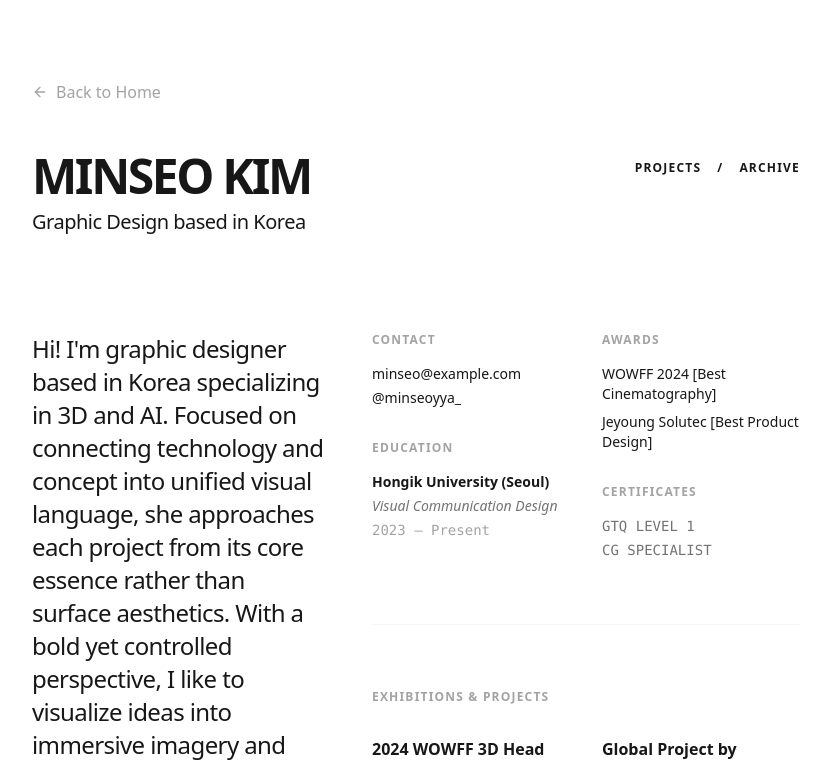
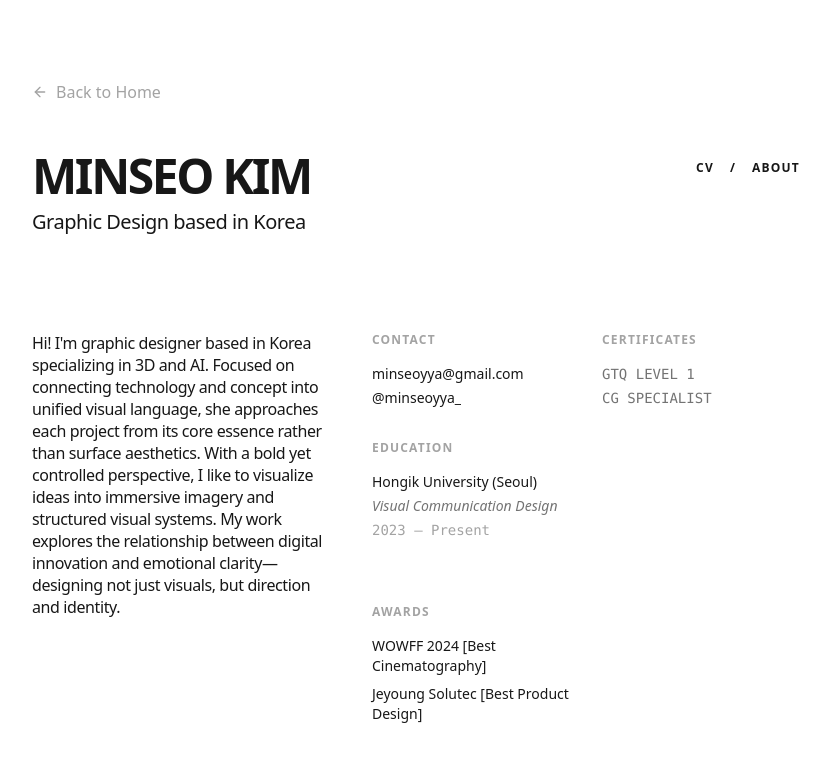
Before and after one commit to minseoyya/minseoyya_web1, a React (Vite) app: page /cv in a window 1280 px wide. Shown: the top 765 px of the page, without its empty margins (224-1054 px from the left). Built offline with nearby package versions, Linux system fonts and the light colour scheme.

Commit message:
Update CV.tsx

```diff
--- a/src/pages/CV.tsx
+++ b/src/pages/CV.tsx
@@ -19,9 +19,9 @@ export function CVPage() {
                             </Link>
                         </div>
                         <div className="flex gap-4 text-xs font-bold uppercase tracking-widest pt-2">
-                            <span>Projects</span>
+                            <span>CV</span>
                             <span>/</span>
-                            <span>Archive</span>
+                            <span>About</span>
                         </div>
                     </div>
                 </header>
@@ -30,7 +30,7 @@ export function CVPage() {
                     {/* Column 1: About Statement */}
                     <div className="md:col-span-5">
                         <div className="sticky top-32">
-                            <p className="text-xl md:text-2xl font-medium leading-relaxed md:leading-snug tracking-tight text-neutral-900">
+                            <p className="text-s md:text-medium font-medium leading-relaxed md:leading-snug tracking-tight text-neutral-900">
                                 Hi! I'm graphic designer based in Korea specializing in 3D and AI.
                                 Focused on connecting technology and concept into unified visual language,
                                 she approaches each project from its core essence rather than surface aesthetics.
@@ -49,14 +49,14 @@ export function CVPage() {
                             <div>
                                 <h2 className="text-xs font-bold uppercase tracking-widest text-neutral-400 mb-4">Contact</h2>
                                 <div className="space-y-1 text-sm">
-                                    <p>minseo@example.com</p>
+                                    <p>minseoyya@gmail.com</p>
                                     <p>@minseoyya_</p>
                                 </div>
                             </div>
                             <div>
                                 <h2 className="text-xs font-bold uppercase tracking-widest text-neutral-400 mb-4">Education</h2>
                                 <div className="space-y-1 text-sm">
-                                    <p className="font-bold">Hongik University (Seoul)</p>
+                                    <p className="text-sm">Hongik University (Seoul)</p>
                                     <p className="text-neutral-500 italic">Visual Communication Design</p>
                                     <p className="text-neutral-400 font-mono">2023 — Present</p>
                                 </div>
@@ -66,13 +66,6 @@ export function CVPage() {
                         {/* Awards & Certificates */}
                         <div className="space-y-8">
                             <div>
-                                <h2 className="text-xs font-bold uppercase tracking-widest text-neutral-400 mb-4">Awards</h2>
-                                <ul className="space-y-2 text-sm">
-                                    <li>WOWFF 2024 [Best Cinematography]</li>
-                                    <li>Jeyoung Solutec [Best Product Design]</li>
-                                </ul>
-                            </div>
-                            <div>
                                 <h2 className="text-xs font-bold uppercase tracking-widest text-neutral-400 mb-4">Certificates</h2>
                                 <ul className="space-y-1 text-sm font-mono text-neutral-500 uppercase">
                                     <li>GTQ Level 1</li>
@@ -80,6 +73,13 @@ export function CVPage() {
                                 </ul>
                             </div>
                         </div>
+                         <div>
+                                <h2 className="text-xs font-bold uppercase tracking-widest text-neutral-400 mb-4">Awards</h2>
+                                <ul className="space-y-2 text-sm">
+                                    <li>WOWFF 2024 [Best Cinematography]</li>
+                                    <li>Jeyoung Solutec [Best Product Design]</li>
+                                </ul>
+                         </div>
 
                         {/* Exhibition & Projects - Spanning columns if needed */}
                         <div className="sm:col-span-2 border-t border-neutral-100 pt-16">
```
